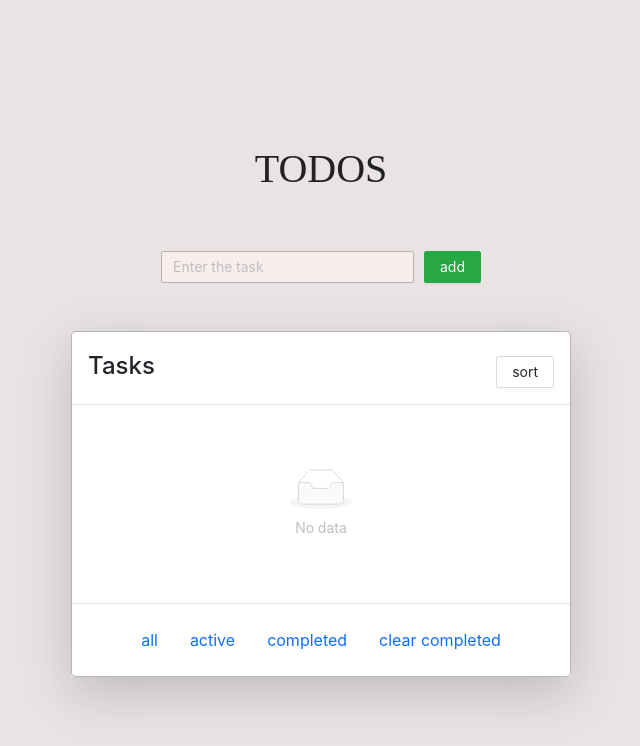
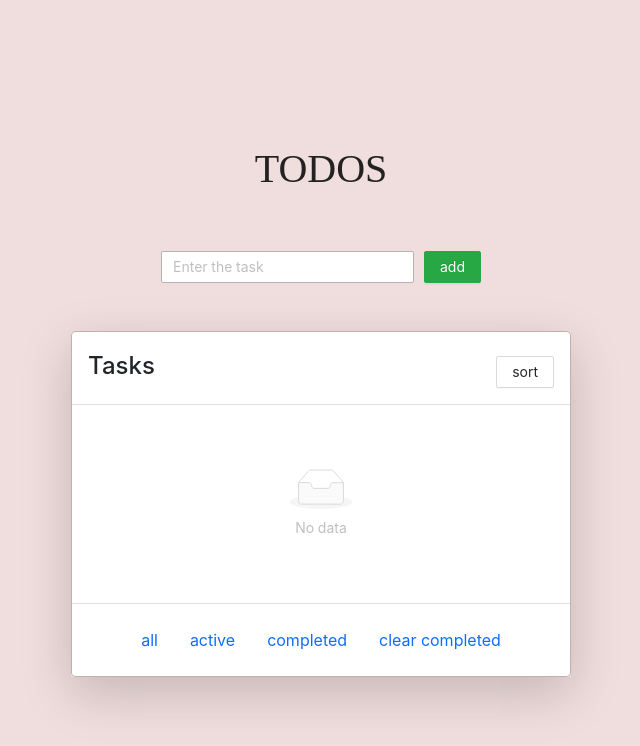
Before and after one commit to tush288/todo-app, a React (Create React App) app: page / in a window 1280 px wide. Shown: the top 746 px of the page, without its empty margins (319-959 px from the left). Built offline with nearby package versions, Linux system fonts and the light colour scheme; a web font is replaced by a local one.

Commit message:
fixed the bug

```diff
--- a/public/index.html
+++ b/public/index.html
@@ -34,9 +34,10 @@
     -->
     <title>React App</title>
   </head>
-  <body>
+  <body style="background-color: rgb(240, 221, 221)">
     <noscript>You need to enable JavaScript to run this app.</noscript>
     <div id="root"></div>
+
     <!--
       This HTML file is a template.
       If you open it directly in the browser, you will see an empty page.
--- a/src/App.css
+++ b/src/App.css
@@ -5,7 +5,7 @@
   justify-content: center;
   height: 100%;
 
-  background-color: rgb(233, 227, 227);
+  /* background-color: rgb(202, 22, 22); */
 }
 
 .app__input {
--- a/src/App.js
+++ b/src/App.js
@@ -20,11 +20,15 @@ function App() {
   }, [list]);
 
   const handleAddTask = (e) => {
-    const newTask = { name: input, status: false, date: new Date() };
-    const data = [...list, newTask];
-    setList(data);
-    setInput("");
-    console.log(list);
+    if (!input) {
+      console.log("enter");
+    } else {
+      const newTask = { name: input, status: false, date: new Date() };
+      const data = [...list, newTask];
+      setList(data);
+      setInput("");
+      console.log(list);
+    }
   };
 
   const handleSort = () => {
--- a/src/Input.css
+++ b/src/Input.css
@@ -3,7 +3,7 @@
   width: 100%;
 }
 .app__input__input {
-  background-color: rgb(248, 237, 237);
+  background-color: rgb(255, 255, 255);
   border: 1px solid rgb(185, 178, 178);
   margin-right: 10px;
 }
```
